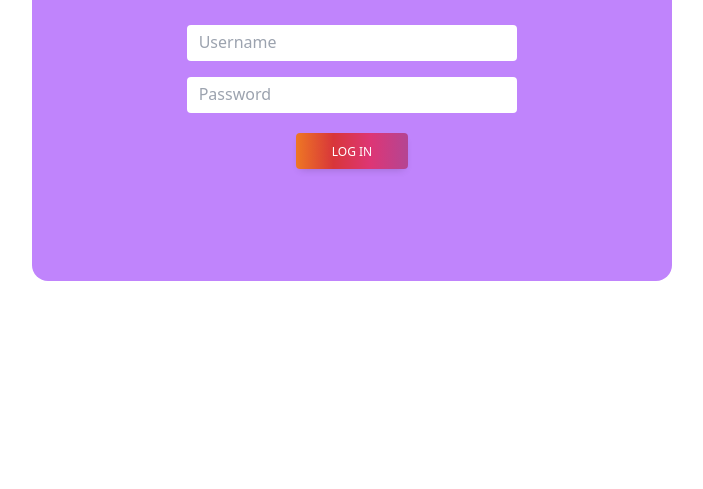
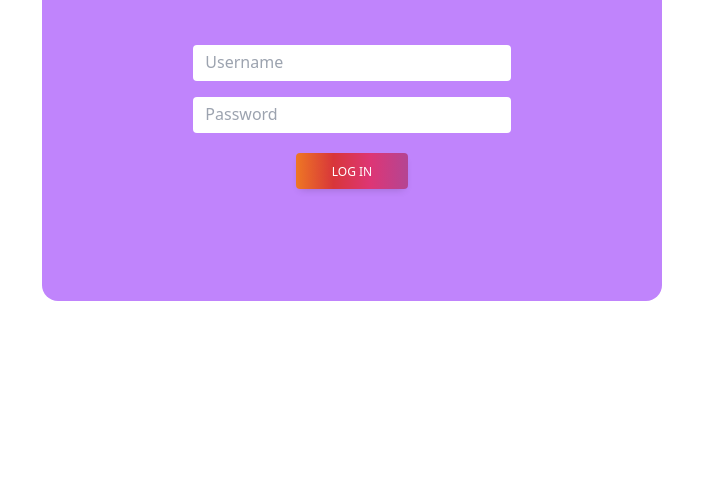
Before and after one commit to rabby-web/DOM-Bank, a plain HTML site: page index.html in a window 1280 px wide. Shown: the part 311-800 px from the top of the page, without its empty margins (288-991 px from the left). Drawn offline with nearby package versions, Linux system fonts and the light colour scheme.

Commit message:
login paddin add

```diff
--- a/index.html
+++ b/index.html
@@ -8,10 +8,11 @@
     <script src="https://cdn.tailwindcss.com"></script>
   </head>
   <body>
+    <main class="m-5">
       <h2 class="text-4xl p-2 text-center font-semibold text-violet-800">
         Welcome to my personal <span class="text-orange-800">Bank</span>
       </h2>
-    <section class="w-1/2 mx-auto bg-purple-400 rounded-2xl">
+      <section class="w-full md:w-1/2 mx-auto bg-purple-400 rounded-2xl">
         <!-- Left column container-->
         <div class="px-4 md:px-0">
           <div class="md:mx-6 md:p-12">
@@ -20,7 +21,8 @@
               <img
                 class="mx-auto w-48"
                 src="https://tecdn.b-cdn.net/img/Photos/new-templates/bootstrap-login-form/lotus.webp"
-                  alt="logo" />
+                alt="logo"
+              />
               <h4 class="mb-12 mt-1 pb-1 text-2xl font-semibold">
                 Please Log In
               </h4>
@@ -31,7 +33,8 @@
                   type="text"
                   class="peer block min-h-[auto] w-2/3 mx-auto bg-white rounded border-0 bg-transparent px-3 py-[0.32rem] leading-[1.6] outline-none transition-all duration-200 ease-linear focus:placeholder:opacity-100 data-[te-input-state-active]:placeholder:opacity-100 motion-reduce:transition-none"
                   id="exampleFormControlInput1"
-                    placeholder="Username" />
+                  placeholder="Username"
+                />
               </div>
 
               <!--Password input-->
@@ -40,7 +43,8 @@
                   type="password"
                   class="peer block min-h-[auto] w-2/3 mx-auto bg-white rounded border-0 bg-transparent px-3 py-[0.32rem] leading-[1.6] outline-none transition-all duration-200 ease-linear focus:placeholder:opacity-100 data-[te-input-state-active]:placeholder:opacity-100 motion-reduce:transition-none"
                   id="exampleFormControlInput11"
-                    placeholder="Password" />
+                  placeholder="Password"
+                />
               </div>
 
               <!--Submit button-->
@@ -51,8 +55,15 @@
                   data-te-ripple-init
                   data-te-ripple-color="light"
                   style="
-                      background: linear-gradient(to right, #ee7724, #d8363a, #dd3675, #b44593);
-                    ">
+                    background: linear-gradient(
+                      to right,
+                      #ee7724,
+                      #d8363a,
+                      #dd3675,
+                      #b44593
+                    );
+                  "
+                >
                   Log in
                 </button>
               </div>
@@ -60,6 +71,6 @@
           </div>
         </div>
       </section>
-    </div>
+    </main>
   </body>
 </html>
```
Lines whose indentation alone changed are shown as unchanged.
